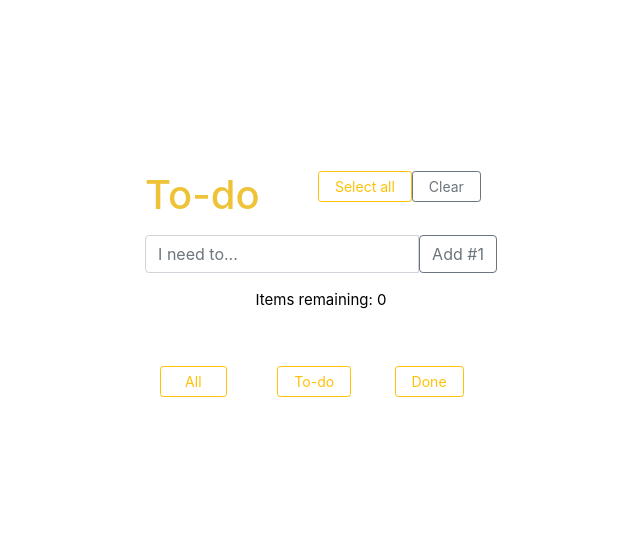
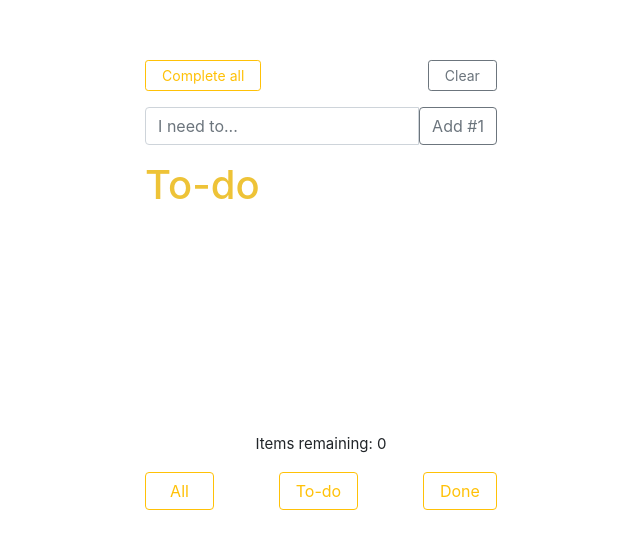
Before and after one commit to hayden-nesbit/to-do-list, a React (Create React App) app: page / in a window 1280 px wide. Shown: the part 115-664 px from the top of the page, without its empty margins (319-959 px from the left). Built offline with nearby package versions, Linux system fonts and the light colour scheme.

Commit message:
full working app except restore all button

```diff
--- a/public/index.html
+++ b/public/index.html
@@ -26,7 +26,7 @@
     -->
     <title>React App</title>
   </head>
-  <body>
+  <body >
     <noscript>You need to enable JavaScript to run this app.</noscript>
     <div id="root"></div>
     <!--
--- a/src/App.css
+++ b/src/App.css
@@ -10,7 +10,7 @@
   align-items: center;
   justify-content: center;
   font-size: calc(10px + 2vmin);
-  color: black;
+  color: black(155, 147, 147);
 }
 
 h1 {
--- a/src/App.js
+++ b/src/App.js
@@ -9,11 +9,9 @@ class App extends React.Component {
 
   render() {
     return (
-      <div className="container">
-        <div className="App-header">
+          <div className="App-header">
           <ToDoApp />
         </div>
-      </div>
     )
   };
 }
--- a/src/ToDoApp.css
+++ b/src/ToDoApp.css
@@ -1,3 +1,12 @@
 p {
     font-size: 15px;
 }
+
+li {
+    font-size: 20px;
+}
+
+.list {
+    min-height: 200px;
+    overflow: scroll;
+}
--- a/src/ToDoApp.js
+++ b/src/ToDoApp.js
@@ -32,17 +32,21 @@ class ToDoApp extends React.Component {
 
         return (
             <div>
-                <button onClick={this.clearList} className="btn btn-sm btn-outline-secondary px-3 float-right mr-3">Clear</button>
-                <button onClick={this.selectAll} className="btn btn-sm btn-outline-warning px-3 float-right">Select all</button>
-                <h1 className="text-left">{this.state.title}</h1>
-                <TodoList changedCheck={this.changedCheck} items={tmpItems} />
-                <form className="mb-5" onSubmit={this.handleSubmit}>
+                <div className="d-flex justify-content-between">
+                    <button onClick={this.selectAll} className="btn btn-sm btn-outline-warning px-3 float-right">Complete all</button>
+                    <button onClick={this.clearList} className="btn btn-sm btn-outline-secondary px-3 float-right">Clear</button>
+                </div>
+                <form className="mt-3" onSubmit={this.handleSubmit}>
                     <div className="input-group mb-3">
                         <input type="text" className="form-control" placeholder="I need to..." id="button-addon2" onChange={this.handleChange} value={this.state.text}></input>
-                            <button onClick={this.handleSubmit} className="btn btn-outline-secondary" type="button" id="button-addon2">Add #{tmpItems.length + 1}</button>
+                        <button onClick={this.handleSubmit} className="btn btn-outline-secondary" type="button" id="button-addon2">Add #{tmpItems.length + 1}</button>
                     </div>
-                    <p className="mt-3 text-center">Items remaining: {tmpItems.length}</p>
                 </form>
+                <h1 className="text-left">{this.state.title}</h1>
+                <div className="list">
+                    <TodoList changedCheck={this.changedCheck} items={tmpItems} />
+                </div>
+                <p className="mt-3 text-center">Items remaining: {tmpItems.length}</p>
                 <Views updateView={this.setView} />
             </div>
         );
@@ -133,9 +137,13 @@ class ToDoApp extends React.Component {
     }
 
     selectAll(e) {
-        //console.log(e)
         e.preventDefault();
-        this.items.checked = "true"
+        const selectAll = this.state.items.map((item) => {
+            item.checked = true
+        })
+        this.setState({
+            item: selectAll
+        })
     }
 }
 
--- a/src/buttons.js
+++ b/src/buttons.js
@@ -7,24 +7,20 @@ class Views extends React.Component {
 
     render() {
         return (
-            <div className="container">
-                <div className="row">
-                    <div className="col-md-4">
-                        <button onClick={this.props.updateView} id="all" className="btn btn-sm btn-outline-warning px-4">
-                            All
+            <div className="d-flex justify-content-between">
+
+                <button onClick={this.props.updateView} id="all" className="btn btn-md btn-outline-warning px-4">
+                    All
                             </button>
-                    </div>
-                    <div className="col-md-4">
-                        <button onClick={this.props.updateView} id="inprogress" className="btn btn-sm btn-outline-warning px-3">
-                            To-do
+
+                <button onClick={this.props.updateView} id="inprogress" className="btn btn-md btn-outline-warning px-3">
+                    To-do
                             </button>
-                    </div>
-                    <div className="col-md-4">
-                        <button onClick={this.props.updateView} id="done" className="btn btn-sm btn-outline-warning px-3">
-                            Done
+
+                <button onClick={this.props.updateView} id="done" className="btn btn-md btn-outline-warning px-3">
+                    Done
                             </button>
-                    </div>
-                </div>
+
             </div>
         )
     }
```
